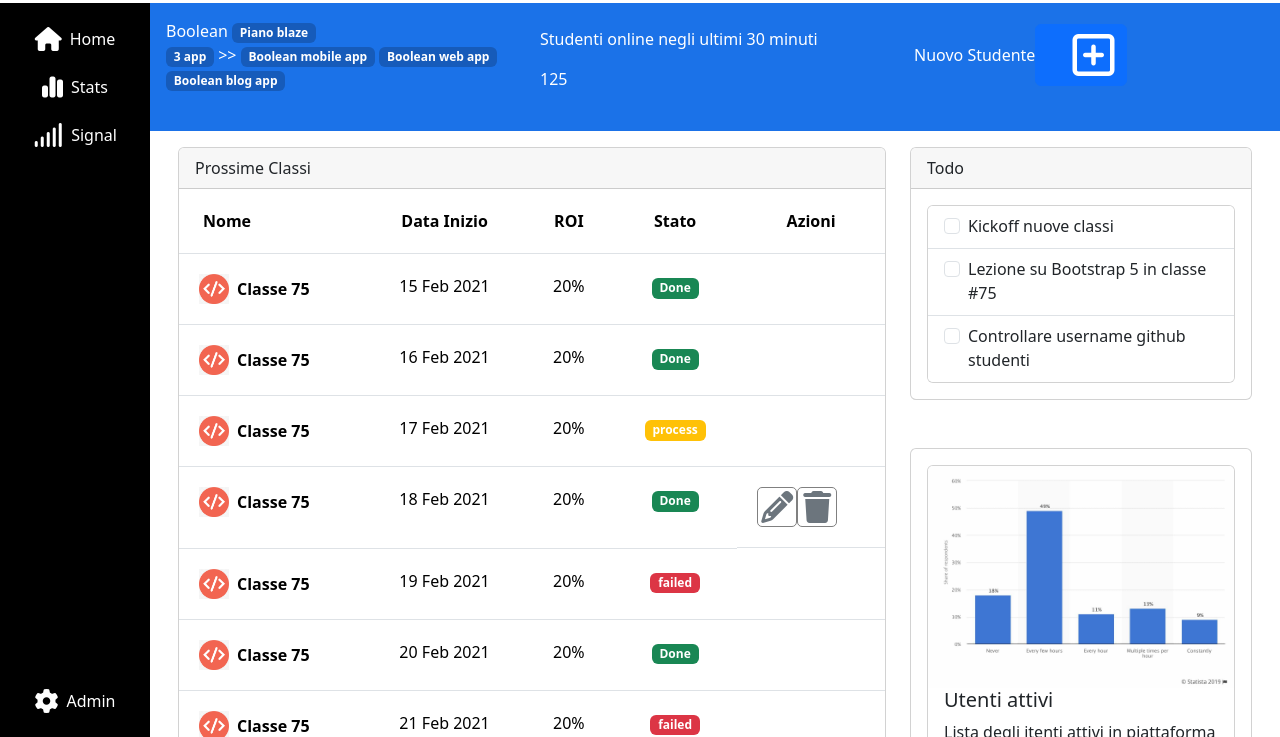
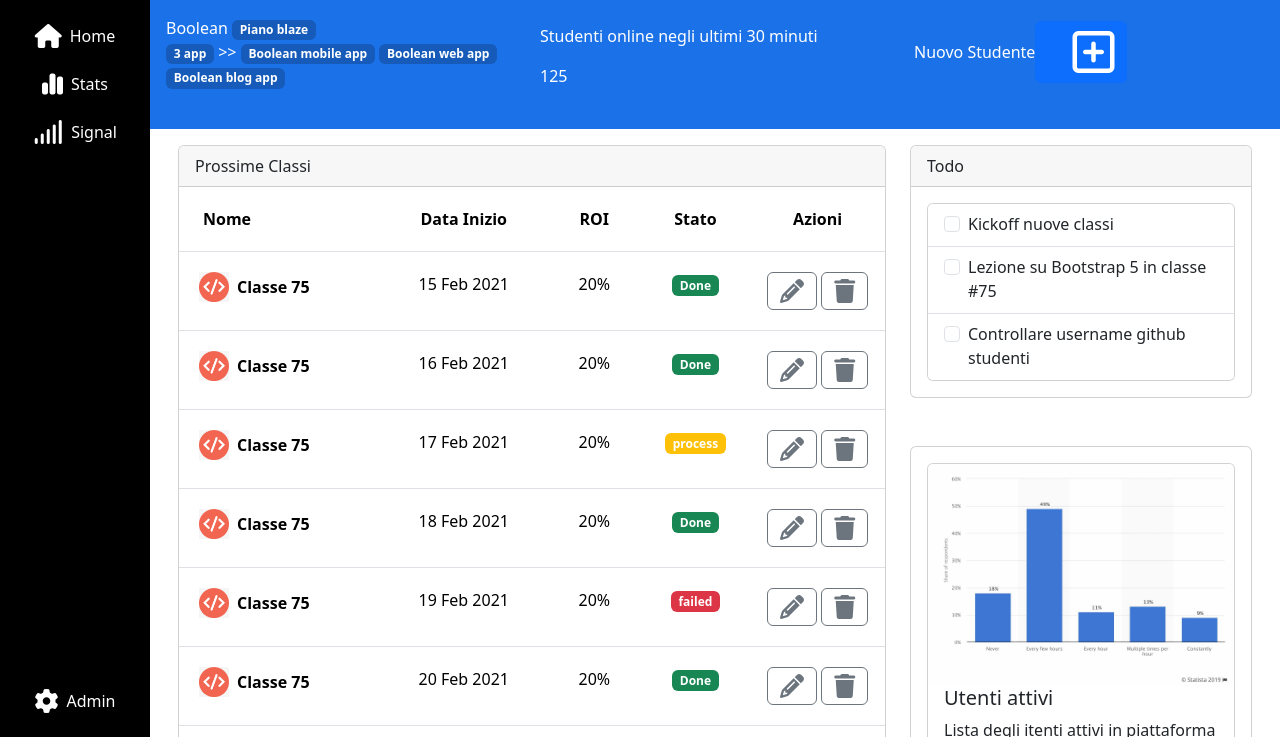
Before and after one commit to mariocstweb/html-css-bootstrap-dashboard, a plain HTML site: page index.html in a window 1280 px wide. Shown: the part 63-800 px from the top of the page. Drawn offline with nearby package versions, Linux system fonts and the light colour scheme.

Commit message:
fixed table

```diff
--- a/css/style.css
+++ b/css/style.css
@@ -125,7 +125,7 @@ nav {
 }
 
 .table td {
-  padding: 20px;
+  padding: 20px 0;
 }
 
 .trash-pencil {
@@ -153,3 +153,7 @@ nav {
 .sidebar .side-bottom:hover {
   background-color: rgba(255, 255, 255, 0.643);
 }
+
+.myOffcanvas {
+  /* --bs-offcanvas-width: 600px; */
+}
--- a/index.html
+++ b/index.html
@@ -212,7 +212,7 @@
           </div>
 
           <!--MAIN-CONTENT-BOTTOM -->
-          <div class="content-bottom p-3">
+          <div class="content-bottom p-3 bgc-w">
             <div class="container-fluid text-center">
               <div class="row">
                 <div class="col-sm-12 col-lg-8">
@@ -227,10 +227,10 @@
                         <thead>
                           <tr>
                             <th scope="col" class="text-start ps-4">Nome</th>
-                            <th scope="col" class="d-sm-none d-md-table-cell">
+                            <th scope="col" class="d-none d-md-table-cell">
                               Data Inizio
                             </th>
-                            <th scope="col" class="d-sm-none d-md-table-cell">
+                            <th scope="col" class="d-none d-md-table-cell">
                               ROI
                             </th>
                             <th scope="col">Stato</th>
@@ -251,88 +251,24 @@
                                 <span> Classe 75</span>
                               </div>
                             </th>
-                            <td class="d-sm-none d-md-table-cell">
-                              15 Feb 2021
-                            </td>
-                            <td class="d-sm-none d-md-table-cell">20%</td>
+                            <td class="d-none d-md-table-cell">15 Feb 2021</td>
+                            <td class="d-none d-md-table-cell">20%</td>
                             <td>
                               <span class="badge text-bg-success">Done</span>
                             </td>
-                            <td></td>
-                          </tr>
-                          <tr>
-                            <th scope="row">
-                              <div
-                                class="d-flex align-items-center flex-wrap gap-2"
+                            <td>
+                              <button
+                                type="button"
+                                class="btn btn-outline-secondary"
                               >
-                                <img
-                                  src="./img/class-avatar.jpg"
-                                  alt=""
-                                  class="img-table"
-                                />
-                                <span> Classe 75</span>
-                              </div>
-                            </th>
-                            <td class="d-sm-none d-md-table-cell">
-                              16 Feb 2021
-                            </td>
-                            <td class="d-sm-none d-md-table-cell">20%</td>
-                            <td>
-                              <span class="badge text-bg-success">Done</span>
-                            </td>
-                            <td></td>
-                          </tr>
-                          <tr>
-                            <th scope="row">
-                              <div
-                                class="d-flex align-items-center flex-wrap gap-2"
+                                <i class="fa-solid fa-pencil fa-xl"></i>
+                              </button>
+                              <button
+                                type="button"
+                                class="btn btn-outline-secondary"
                               >
-                                <img
-                                  src="./img/class-avatar.jpg"
-                                  alt=""
-                                  class="img-table"
-                                />
-                                <span> Classe 75</span>
-                              </div>
-                            </th>
-                            <td class="d-sm-none d-md-table-cell">
-                              17 Feb 2021
-                            </td>
-                            <td class="d-sm-none d-md-table-cell">20%</td>
-                            <td>
-                              <span class="badge text-bg-warning text-white"
-                                >process</span
-                              >
-                            </td>
-                            <td></td>
-                          </tr>
-                          <tr>
-                            <th scope="row">
-                              <div
-                                class="d-flex align-items-center flex-wrap gap-2"
-                              >
-                                <img
-                                  src="./img/class-avatar.jpg"
-                                  alt=""
-                                  class="img-table"
-                                />
-                                <span> Classe 75</span>
-                              </div>
-                            </th>
-                            <td class="d-sm-none d-md-table-cell">
-                              18 Feb 2021
-                            </td>
-                            <td class="d-sm-none d-md-table-cell">20%</td>
-                            <td>
-                              <span class="badge text-bg-success">Done</span>
-                            </td>
-                            <td class="d-flex">
-                              <span class="trash-pencil"
-                                ><i class="fa-solid fa-pencil fa-2xl"></i
-                              ></span>
-                              <span class="trash-pencil"
-                                ><i class="fa-solid fa-trash fa-2xl"></i
-                              ></span>
+                                <i class="fa-solid fa-trash fa-xl"></i>
+                              </button>
                             </td>
                           </tr>
                           <tr>
@@ -348,14 +284,25 @@
                                 <span> Classe 75</span>
                               </div>
                             </th>
-                            <td class="d-sm-none d-md-table-cell">
-                              19 Feb 2021
+                            <td class="d-none d-md-table-cell">16 Feb 2021</td>
+                            <td class="d-none d-md-table-cell">20%</td>
+                            <td>
+                              <span class="badge text-bg-success">Done</span>
                             </td>
-                            <td class="d-sm-none d-md-table-cell">20%</td>
                             <td>
-                              <span class="badge text-bg-danger">failed</span>
+                              <button
+                                type="button"
+                                class="btn btn-outline-secondary"
+                              >
+                                <i class="fa-solid fa-pencil fa-xl"></i>
+                              </button>
+                              <button
+                                type="button"
+                                class="btn btn-outline-secondary"
+                              >
+                                <i class="fa-solid fa-trash fa-xl"></i>
+                              </button>
                             </td>
-                            <td></td>
                           </tr>
                           <tr>
                             <th scope="row">
@@ -370,14 +317,27 @@
                                 <span> Classe 75</span>
                               </div>
                             </th>
-                            <td class="d-sm-none d-md-table-cell">
-                              20 Feb 2021
+                            <td class="d-none d-md-table-cell">17 Feb 2021</td>
+                            <td class="d-none d-md-table-cell">20%</td>
+                            <td>
+                              <span class="badge text-bg-warning text-white"
+                                >process</span
+                              >
                             </td>
-                            <td class="d-sm-none d-md-table-cell">20%</td>
                             <td>
-                              <span class="badge text-bg-success">Done</span>
+                              <button
+                                type="button"
+                                class="btn btn-outline-secondary"
+                              >
+                                <i class="fa-solid fa-pencil fa-xl"></i>
+                              </button>
+                              <button
+                                type="button"
+                                class="btn btn-outline-secondary"
+                              >
+                                <i class="fa-solid fa-trash fa-xl"></i>
+                              </button>
                             </td>
-                            <td></td>
                           </tr>
                           <tr>
                             <th scope="row">
@@ -392,14 +352,25 @@
                                 <span> Classe 75</span>
                               </div>
                             </th>
-                            <td class="d-sm-none d-md-table-cell">
-                              21 Feb 2021
+                            <td class="d-none d-md-table-cell">18 Feb 2021</td>
+                            <td class="d-none d-md-table-cell">20%</td>
+                            <td>
+                              <span class="badge text-bg-success">Done</span>
                             </td>
-                            <td class="d-sm-none d-md-table-cell">20%</td>
                             <td>
-                              <span class="badge text-bg-danger">failed</span>
+                              <button
+                                type="button"
+                                class="btn btn-outline-secondary"
+                              >
+                                <i class="fa-solid fa-pencil fa-xl"></i>
+                              </button>
+                              <button
+                                type="button"
+                                class="btn btn-outline-secondary"
+                              >
+                                <i class="fa-solid fa-trash fa-xl"></i>
+                              </button>
                             </td>
-                            <td></td>
                           </tr>
                           <tr>
                             <th scope="row">
@@ -414,14 +385,124 @@
                                 <span> Classe 75</span>
                               </div>
                             </th>
-                            <td class="d-sm-none d-md-table-cell">
-                              22 Feb 2021
+                            <td class="d-none d-md-table-cell">19 Feb 2021</td>
+                            <td class="d-none d-md-table-cell">20%</td>
+                            <td>
+                              <span class="badge text-bg-danger">failed</span>
                             </td>
-                            <td class="d-sm-none d-md-table-cell">20%</td>
+                            <td>
+                              <button
+                                type="button"
+                                class="btn btn-outline-secondary"
+                              >
+                                <i class="fa-solid fa-pencil fa-xl"></i>
+                              </button>
+                              <button
+                                type="button"
+                                class="btn btn-outline-secondary"
+                              >
+                                <i class="fa-solid fa-trash fa-xl"></i>
+                              </button>
+                            </td>
+                          </tr>
+                          <tr>
+                            <th scope="row">
+                              <div
+                                class="d-flex align-items-center flex-wrap gap-2"
+                              >
+                                <img
+                                  src="./img/class-avatar.jpg"
+                                  alt=""
+                                  class="img-table"
+                                />
+                                <span> Classe 75</span>
+                              </div>
+                            </th>
+                            <td class="d-none d-md-table-cell">20 Feb 2021</td>
+                            <td class="d-none d-md-table-cell">20%</td>
                             <td>
                               <span class="badge text-bg-success">Done</span>
                             </td>
-                            <td></td>
+                            <td>
+                              <button
+                                type="button"
+                                class="btn btn-outline-secondary"
+                              >
+                                <i class="fa-solid fa-pencil fa-xl"></i>
+                              </button>
+                              <button
+                                type="button"
+                                class="btn btn-outline-secondary"
+                              >
+                                <i class="fa-solid fa-trash fa-xl"></i>
+                              </button>
+                            </td>
+                          </tr>
+                          <tr>
+                            <th scope="row">
+                              <div
+                                class="d-flex align-items-center flex-wrap gap-2"
+                              >
+                                <img
+                                  src="./img/class-avatar.jpg"
+                                  alt=""
+                                  class="img-table"
+                                />
+                                <span> Classe 75</span>
+                              </div>
+                            </th>
+                            <td class="d-none d-md-table-cell">21 Feb 2021</td>
+                            <td class="d-none d-md-table-cell">20%</td>
+                            <td>
+                              <span class="badge text-bg-danger">failed</span>
+                            </td>
+                            <td>
+                              <button
+                                type="button"
+                                class="btn btn-outline-secondary"
+                              >
+                                <i class="fa-solid fa-pencil fa-xl"></i>
+                              </button>
+                              <button
+                                type="button"
+                                class="btn btn-outline-secondary"
+                              >
+                                <i class="fa-solid fa-trash fa-xl"></i>
+                              </button>
+                            </td>
+                          </tr>
+                          <tr>
+                            <th scope="row">
+                              <div
+                                class="d-flex align-items-center flex-wrap gap-2"
+                              >
+                                <img
+                                  src="./img/class-avatar.jpg"
+                                  alt=""
+                                  class="img-table"
+                                />
+                                <span> Classe 75</span>
+                              </div>
+                            </th>
+                            <td class="d-none d-md-table-cell">22 Feb 2021</td>
+                            <td class="d-none d-md-table-cell">20%</td>
+                            <td>
+                              <span class="badge text-bg-success">Done</span>
+                            </td>
+                            <td>
+                              <button
+                                type="button"
+                                class="btn btn-outline-secondary"
+                              >
+                                <i class="fa-solid fa-pencil fa-xl"></i>
+                              </button>
+                              <button
+                                type="button"
+                                class="btn btn-outline-secondary"
+                              >
+                                <i class="fa-solid fa-trash fa-xl"></i>
+                              </button>
+                            </td>
                           </tr>
                         </tbody>
                       </table>
```
